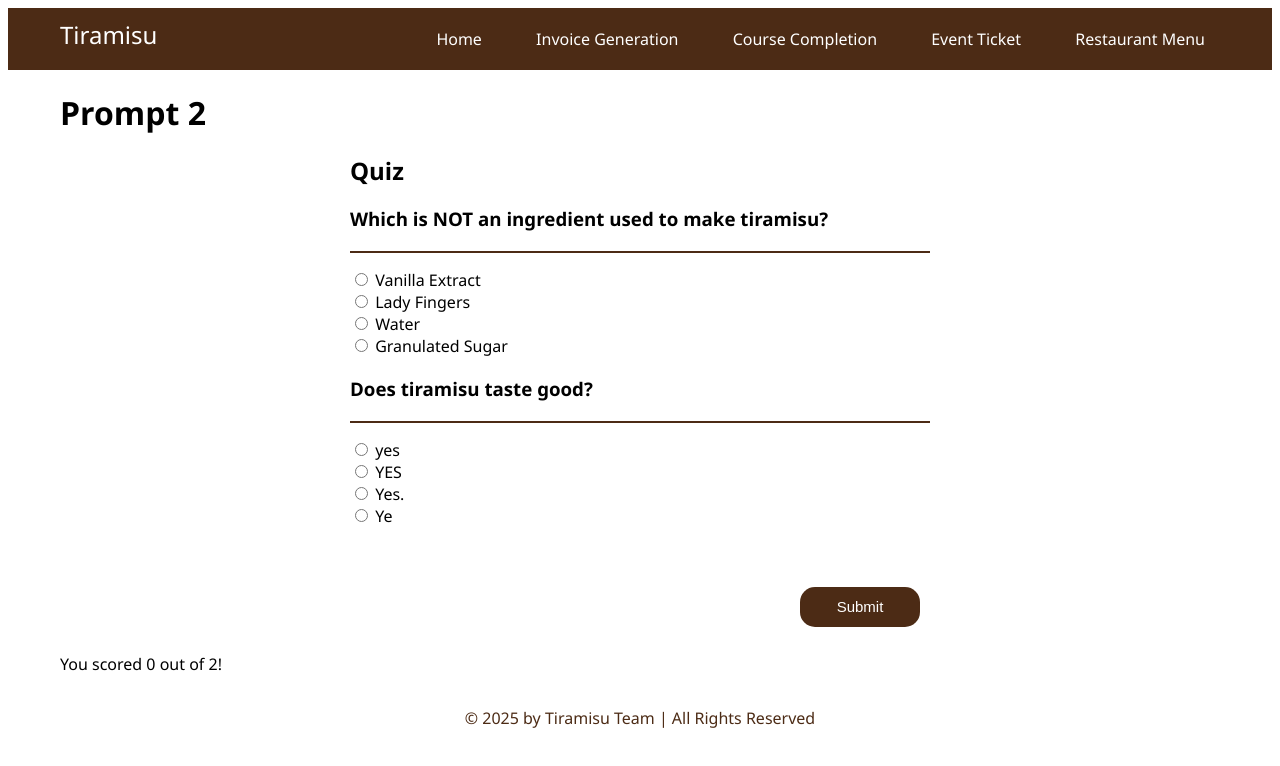
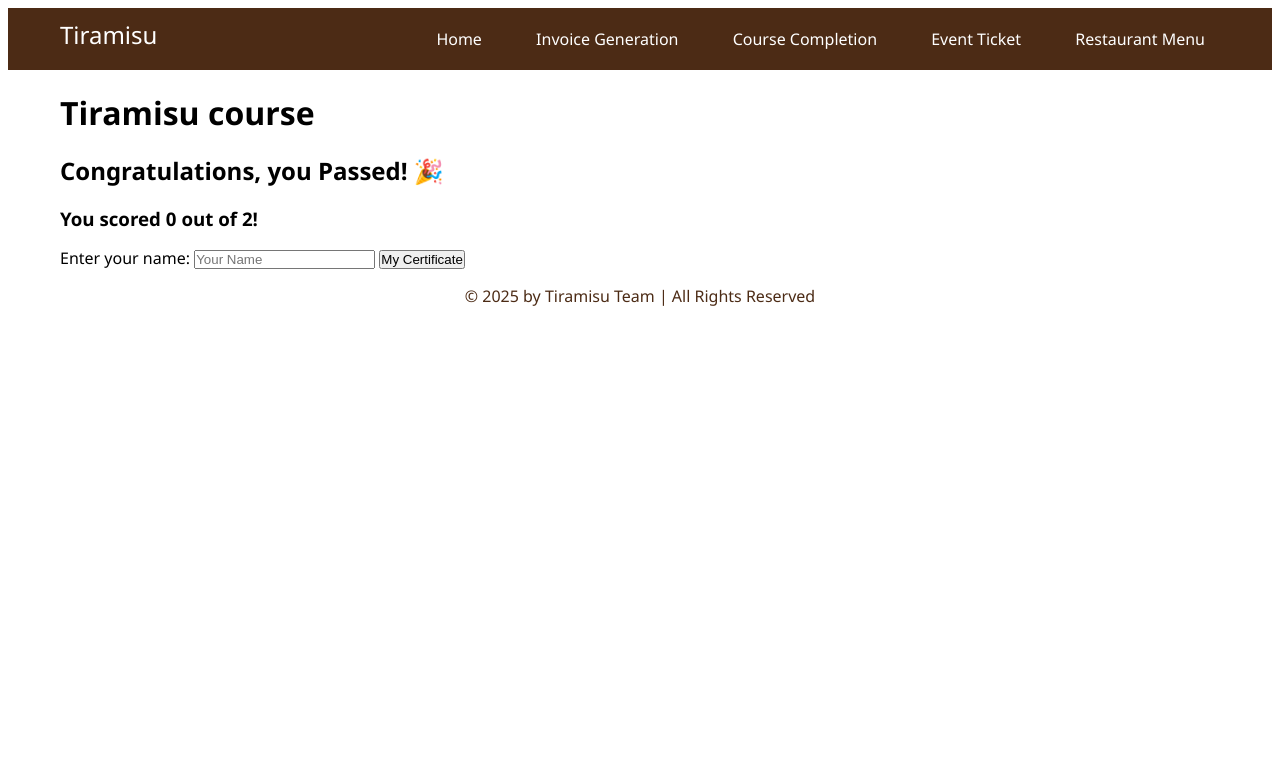
Before and after one commit to fralcala/Tiramisu, a website: page views/prompt2/index.html in a window 1280 px wide. Both pictures are taken after a click on the button "Submit". Drawn offline with nearby package versions, Linux system fonts and the light colour scheme; files whose address does not match are found by name.

Commit message:
created passed section

```diff
--- a/views/css/styles.css
+++ b/views/css/styles.css
@@ -76,14 +76,12 @@ nav {
   color: #4c2b15;
   text-align: center;
   margin-top: 60px;
-
 }
 .sub-title-home2 {
   color: #ac7035;
   text-align: center;
   margin-top: 60px;
 }
-
 
 .prompts-list {
   display: flex;
@@ -152,6 +150,11 @@ ul {
   }
 }
 
+.passed {
+  height: 100%;
+  width: 100%;
+}
+
 .button-container {
   margin: 0 auto;
   width: 50%;
@@ -159,7 +162,7 @@ ul {
   justify-content: flex-end;
   padding: 10px;
 
-  #submit-button {
+  .course-button {
     width: 120px;
     height: 40px;
     border-radius: 15px;
@@ -170,16 +173,10 @@ ul {
     border: none;
   }
 
-  #submit-button:active {
-    background-color: #ac7035;
+  .course-button:hover {
+    background-color: #4c2b15;
     transform: translateY(4px);
   }
-}
-
-iframe {
-  width: 100%;
-  height: 400px;
-  /* background-color: gray; */
 }
 
 /* Footer css */
@@ -202,7 +199,7 @@ footer p {
 iframe {
   width: 100%;
   height: 500px;
-   /*border: 1px solid #ac713559; */
+  /*border: 1px solid #ac713559; */
 }
 
 /* Prompt 4 style */
@@ -250,18 +247,18 @@ iframe {
   position: absolute;
   top: 10px;
   right: 10px;
-  color:#ac7035;
+  color: #ac7035;
   font-size: 24px;
   cursor: pointer;
 }
 .item-name {
   font-weight: bold;
   font-size: 18px;
-  color:#4c2b15;
+  color: #4c2b15;
 }
 
 .item-price {
-  color:#ac7035;
+  color: #ac7035;
   font-size: 18px;
   font-weight: bold;
   margin-top: 8px;
@@ -269,7 +266,7 @@ iframe {
 .add-btn {
   display: inline-block;
   margin-top: -30px;
-  background:#ac7035;
+  background: #ac7035;
   color: white;
   border: none;
   padding: 8px 12px;
--- a/views/js/course.js
+++ b/views/js/course.js
@@ -1,5 +1,7 @@
 import { GeneratePdf } from "./app.js";
 console.log("it be workin");
+
+const section = document.getElementById("section");
 
 function checkAnswers() {
   const answers = {
@@ -9,6 +11,7 @@ function checkAnswers() {
 
   let score = 0;
 
+  // loops through users responses and checks if they match the right answers
   for (let key in answers) {
     const selectedOption = document.querySelector(
       `input[name="${key}"]:checked`
@@ -18,8 +21,24 @@ function checkAnswers() {
     }
   }
 
-  document.getElementById("result").innerText = `You scored ${score} out of 2!`;
+  document.getElementById("main").innerHTML = `
+  <div class="passed">
+    <h2>Congratulations, you Passed! &#127881</h2>
+
+    <h3>You scored ${score} out of 2!</h3>
+
+    <label for="name">Enter your name: </label>
+    <input placeholder="Your Name" type="text" id="name" name="name">
+
+      <button class="course-button" id="pdf-button">My Certificate</button>
+  </div>
+  `;
+
+  document.getElementById;
 }
+
+/*const d = new Date("2021-03-25");
+d.getFullYear();*/
 
 const check = document.getElementById("submit-button");
 check.addEventListener("click", checkAnswers);
--- a/views/prompt2/index.html
+++ b/views/prompt2/index.html
@@ -25,9 +25,9 @@
     </header>
 
     <div class="container">
-      <h1>Prompt 2</h1>
+      <h1>Tiramisu course</h1>
 
-      <section>
+      <section id="main">
         <ul class="quiz">
           <h2>Quiz</h2>
 
@@ -35,22 +35,22 @@
             <h3>Which is NOT an ingredient used to make tiramisu?</h3>
             <ul class="question">
               <li>
-              <input type="radio" name="q1" value="vanilla-extract"></input>
+                <input type="radio" name="q1" value="vanilla-extract" />
                 <span id="option1">Vanilla Extract</span>
               </li>
 
               <li>
-              <input type="radio" name="q1" value="lady-fingers"></input>
+                <input type="radio" name="q1" value="lady-fingers" />
                 <span id="option2">Lady Fingers</span>
               </li>
 
               <li>
-              <input type="radio" name="q1" value="water"></input>
+                <input type="radio" name="q1" value="water" />
                 <span id="option3">Water</span>
               </li>
 
               <li>
-              <input type="radio" name="q1" value="granulated-sugar"></input>
+                <input type="radio" name="q1" value="granulated-sugar" />
                 <span id="option4">Granulated Sugar</span>
               </li>
             </ul>
@@ -60,22 +60,22 @@
             <h3>Does tiramisu taste good?</h3>
             <ul class="question">
               <li>
-              <input type="radio" name="q2" value="yes"></input>
+                <input type="radio" name="q2" value="yes" />
                 <span id="option1">yes</span>
               </li>
 
               <li>
-              <input type="radio" name="q2" value="yes"></input>
+                <input type="radio" name="q2" value="yes" />
                 <span id="option2">YES</span>
               </li>
 
               <li>
-              <input type="radio" name="q2" value="yes"></input>
+                <input type="radio" name="q2" value="yes" />
                 <span id="option3">Yes.</span>
               </li>
 
               <li>
-              <input type="radio" name="q2" value="yes"></input>
+                <input type="radio" name="q2" value="yes" />
                 <span id="option4">Ye</span>
               </li>
             </ul>
@@ -83,10 +83,8 @@
         </ul>
 
         <div class="button-container">
-          <button id="submit-button">Submit</button>
+          <button class="course-button" id="submit-button">Submit</button>
         </div>
-
-        <p id="result"></p>
 
         <!-- <iframe
           class="course-pdf"
@@ -96,27 +94,6 @@
         ></iframe> -->
       </section>
     </div>
-    <!-- <script>
-      function checkAnswers() {
-  const answers = {
-    q1: "water",
-    q2: "yes",
-  };
-
-  let score = 0;
-
-  for (let key in answers) {
-    const selectedOption = document.querySelector(
-      `input[name="${key}"]:checked`
-    );
-    if (selectedOption && selectedOption.value === answers[key]) {
-      score++;
-    }
-  }
-
-  document.getElementById("result").innerText = `You scored ${score} out of 2!`;
-}
-    </script> -->
 
     <script type="module" src="js/app.js"></script>
     <script type="module" src="js/course.js"></script>
```
Lines whose indentation alone changed are shown as unchanged.
